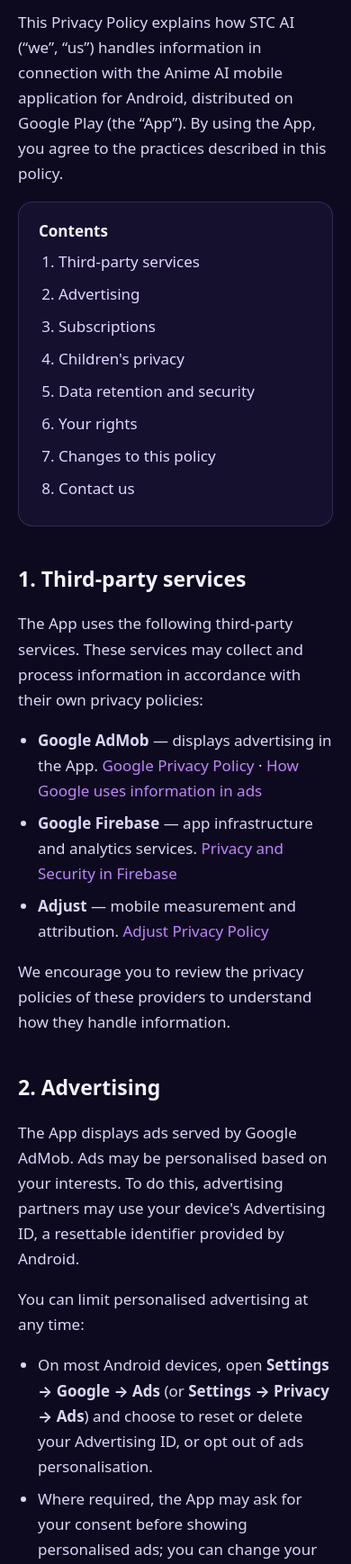
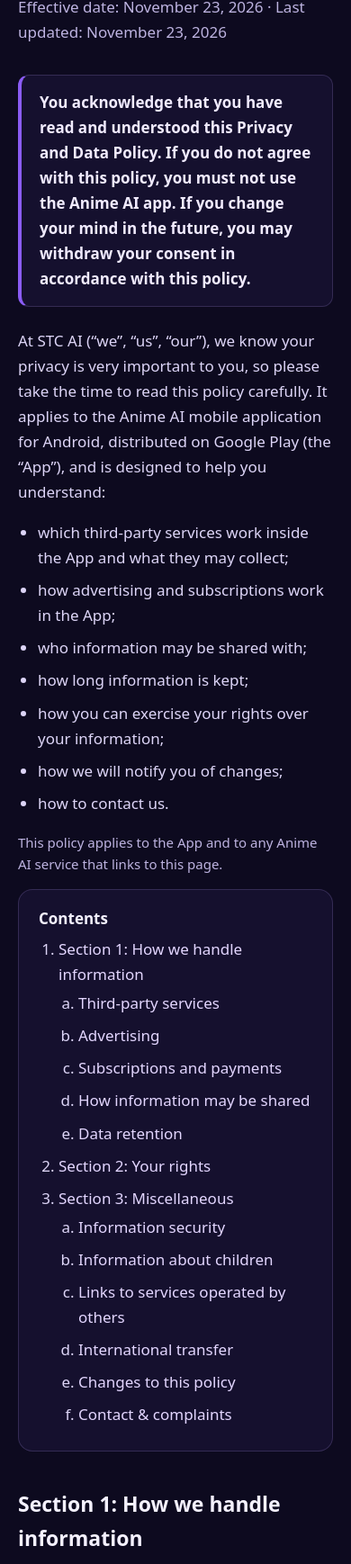
Before and after one commit to storelanding/592Y-anime-web, a plain HTML site: page policies.html in a window 390 px wide. Shown: the part 262-2000 px from the top of the page at 90% size. Drawn offline with Linux system fonts and the light colour scheme.

Commit message:
CODE12OPS-1359: Web 592Y: trang giới thiệu, chính sách, điều khoản, app-ads.txt (#4)
CODE12 run ced52ad6-9c16-4d7f-a1b8-64f5c9ff3b41

Co-authored-by: CODE12 Agent <agent@code12.vn>

```diff
--- a/assets/style.css
+++ b/assets/style.css
@@ -343,6 +343,14 @@ a:focus-visible, button:focus-visible, summary:focus-visible {
 }
 .legal .toc ol { margin: 6px 0 0; padding-left: 22px; }
 .legal .toc a { color: #e3d6ff; }
+.legal .toc ol ol { margin: 4px 0 6px; list-style: lower-alpha; }
+.legal h3 { font-size: 19px; margin: 28px 0 8px; color: #f1ebff; }
+.legal .notice {
+  background: var(--bg-2); border: 1px solid var(--line); border-left: 4px solid var(--brand);
+  border-radius: 12px; padding: 16px 20px; margin: 0 0 24px;
+}
+.legal .notice p { margin: 0; color: #f1ebff; }
+.legal .note { color: var(--muted); font-size: 15px; }
 
 /* 404 */
 .notfound { min-height: 70vh; display: grid; place-items: center; text-align: center; padding: 64px 0; }
--- a/policies.html
+++ b/policies.html
@@ -3,14 +3,14 @@
 <head>
   <meta charset="utf-8">
   <meta name="viewport" content="width=device-width, initial-scale=1">
-  <title>Privacy Policy — Anime AI (Android app on Google Play)</title>
-  <meta name="description" content="Privacy Policy for the Anime AI Android app by STC AI: third-party services, advertising, subscriptions, children's privacy and how to contact us.">
+  <title>Privacy and Data Policy — Anime AI (Android app on Google Play)</title>
+  <meta name="description" content="Privacy and Data Policy for the Anime AI Android app by STC AI: third-party services, advertising, subscriptions, data sharing and retention, your rights, children's privacy and contact.">
   <meta name="theme-color" content="#0d0a1f">
   <link rel="icon" type="image/png" href="assets/img/app-icon.png">
   <link rel="apple-touch-icon" href="assets/img/app-icon.png">
   <meta property="og:type" content="website">
-  <meta property="og:title" content="Privacy Policy — Anime AI">
-  <meta property="og:description" content="How the Anime AI Android app handles your information.">
+  <meta property="og:title" content="Privacy and Data Policy — Anime AI">
+  <meta property="og:description" content="How the Anime AI Android app handles your information and how you can exercise your rights.">
   <meta property="og:image" content="assets/img/app-icon.png">
   <link rel="stylesheet" href="assets/style.css">
 </head>
@@ -33,27 +33,55 @@
   <main id="main" class="legal">
     <div class="container">
       <span class="eyebrow">Legal</span>
-      <h1>Privacy Policy</h1>
-      <p class="meta">Effective date: November 23, 2026</p>
+      <h1>Privacy and Data Policy</h1>
+      <p class="meta">Effective date: November 23, 2026 &middot; Last updated: November 23, 2026</p>
 
-      <p>This Privacy Policy explains how STC AI (&ldquo;we&rdquo;, &ldquo;us&rdquo;) handles information in connection with the Anime AI mobile application for Android, distributed on Google Play (the &ldquo;App&rdquo;). By using the App, you agree to the practices described in this policy.</p>
+      <div class="notice">
+        <p><strong>You acknowledge that you have read and understood this Privacy and Data Policy. If you do not agree with this policy, you must not use the Anime AI app. If you change your mind in the future, you may withdraw your consent in accordance with this policy.</strong></p>
+      </div>
+
+      <p>At STC AI (&ldquo;we&rdquo;, &ldquo;us&rdquo;, &ldquo;our&rdquo;), we know your privacy is very important to you, so please take the time to read this policy carefully. It applies to the Anime AI mobile application for Android, distributed on Google Play (the &ldquo;App&rdquo;), and is designed to help you understand:</p>
+      <ul>
+        <li>which third-party services work inside the App and what they may collect;</li>
+        <li>how advertising and subscriptions work in the App;</li>
+        <li>who information may be shared with;</li>
+        <li>how long information is kept;</li>
+        <li>how you can exercise your rights over your information;</li>
+        <li>how we will notify you of changes;</li>
+        <li>how to contact us.</li>
+      </ul>
+      <p class="note">This policy applies to the App and to any Anime AI service that links to this page.</p>
 
       <nav class="toc" aria-label="Contents">
         <strong>Contents</strong>
         <ol>
-          <li><a href="#third-parties">Third-party services</a></li>
-          <li><a href="#advertising">Advertising</a></li>
-          <li><a href="#subscriptions">Subscriptions</a></li>
-          <li><a href="#children">Children's privacy</a></li>
-          <li><a href="#security">Data retention and security</a></li>
-          <li><a href="#rights">Your rights</a></li>
-          <li><a href="#changes">Changes to this policy</a></li>
-          <li><a href="#contact">Contact us</a></li>
+          <li><a href="#section-1">Section 1: How we handle information</a>
+            <ol>
+              <li><a href="#third-parties">Third-party services</a></li>
+              <li><a href="#advertising">Advertising</a></li>
+              <li><a href="#subscriptions">Subscriptions and payments</a></li>
+              <li><a href="#sharing">How information may be shared</a></li>
+              <li><a href="#retention">Data retention</a></li>
+            </ol>
+          </li>
+          <li><a href="#section-2">Section 2: Your rights</a></li>
+          <li><a href="#section-3">Section 3: Miscellaneous</a>
+            <ol>
+              <li><a href="#security">Information security</a></li>
+              <li><a href="#children">Information about children</a></li>
+              <li><a href="#links">Links to services operated by others</a></li>
+              <li><a href="#transfer">International transfer</a></li>
+              <li><a href="#changes">Changes to this policy</a></li>
+              <li><a href="#contact">Contact &amp; complaints</a></li>
+            </ol>
+          </li>
         </ol>
       </nav>
 
-      <h2 id="third-parties">1. Third-party services</h2>
-      <p>The App uses the following third-party services. These services may collect and process information in accordance with their own privacy policies:</p>
+      <h2 id="section-1">Section 1: How we handle information</h2>
+
+      <h3 id="third-parties">1. Third-party services</h3>
+      <p>The App uses the following third-party services. These services may automatically collect and process information such as device information and identifiers (for example the Advertising ID) in accordance with their own privacy policies:</p>
       <ul>
         <li><strong>Google AdMob</strong> — displays advertising in the App. <a href="https://policies.google.com/privacy" rel="noopener" target="_blank">Google Privacy Policy</a> &middot; <a href="https://policies.google.com/technologies/ads" rel="noopener" target="_blank">How Google uses information in ads</a></li>
         <li><strong>Google Firebase</strong> — app infrastructure and analytics services. <a href="https://firebase.google.com/support/privacy" rel="noopener" target="_blank">Privacy and Security in Firebase</a></li>
@@ -61,7 +89,7 @@
       </ul>
       <p>We encourage you to review the privacy policies of these providers to understand how they handle information.</p>
 
-      <h2 id="advertising">2. Advertising</h2>
+      <h3 id="advertising">2. Advertising</h3>
       <p>The App displays ads served by Google AdMob. Ads may be personalised based on your interests. To do this, advertising partners may use your device's Advertising ID, a resettable identifier provided by Android.</p>
       <p>You can limit personalised advertising at any time:</p>
       <ul>
@@ -70,23 +98,55 @@
       </ul>
       <p>If you opt out, you will still see ads, but they may be less relevant to you.</p>
 
-      <h2 id="subscriptions">3. Subscriptions</h2>
+      <h3 id="subscriptions">3. Subscriptions and payments</h3>
       <p>The App offers optional paid subscriptions. All payments are processed by Google Play; we do not receive or store your full payment card details. Subscriptions renew automatically unless cancelled. You can manage or cancel a subscription at any time in the Google Play Store app under <strong>Profile &rarr; Payments &amp; subscriptions &rarr; Subscriptions</strong>. Uninstalling the App does not cancel a subscription.</p>
 
-      <h2 id="children">4. Children's privacy</h2>
-      <p>The App is not directed to children under the age of 13, and we do not knowingly collect personal information from children under 13. If you believe a child under 13 has provided personal information through the App, please contact us and we will take steps to delete it.</p>
+      <h3 id="sharing">4. How information may be shared</h3>
+      <p>We do not sell your personal information. Information may be shared only with:</p>
+      <ul>
+        <li><strong>service providers working for us</strong>, such as the third-party services listed above, which process information to provide advertising, analytics, attribution and app infrastructure;</li>
+        <li><strong>law enforcement agencies, public authorities or other judicial bodies</strong>, where we are required to do so by law or in response to a lawful request, or to combat fraud and illegal activity;</li>
+        <li><strong>a third party that acquires all or substantially all of our business</strong>, in the event of a sale, merger or acquisition, in which case this policy will continue to apply to your information.</li>
+      </ul>
 
-      <h2 id="security">5. Data retention and security</h2>
-      <p>We keep information only for as long as needed to provide the App and for the purposes described in this policy. We use reasonable technical and organisational measures to protect information. However, no method of transmission over the internet or electronic storage is completely secure, and we cannot guarantee absolute security.</p>
+      <h3 id="retention">5. Data retention</h3>
+      <p>We keep information only for as long as needed to provide the App and for the purposes described in this policy, unless a longer retention period is required by applicable law. Information processed by the third-party services listed above is retained according to their own policies. When information is no longer needed, we take measures to delete it or make it irrecoverable.</p>
 
-      <h2 id="rights">6. Your rights</h2>
-      <p>You may request access to, correction of, or deletion of information related to your use of the App by emailing us at <a href="mailto:ismailamahama2020@gmail.com">ismailamahama2020@gmail.com</a>. We will respond to your request within a reasonable time. For information processed by the third-party services listed above, you may also contact those providers directly.</p>
+      <h2 id="section-2">Section 2: Your rights</h2>
+      <p>You have certain rights in relation to information about you. To exercise any of them, please email us at <a href="mailto:ismailamahama2020@gmail.com">ismailamahama2020@gmail.com</a>. We will respond to your request without undue delay.</p>
+      <h3>1. Access</h3>
+      <p>You have the right to ask what information we hold about you, how we use it and who we share it with.</p>
+      <h3>2. Correction</h3>
+      <p>You have the right to ask us to correct any information about you that is inaccurate.</p>
+      <h3>3. Erasure</h3>
+      <p>You have the right to ask us to delete information related to your use of the App.</p>
+      <h3>4. Restriction and objection</h3>
+      <p>You have the right, in certain circumstances, to ask us to restrict or stop processing information about you.</p>
+      <h3>5. Portability</h3>
+      <p>You have the right to request a copy of certain information about you in a structured, commonly used and machine-readable format.</p>
+      <h3>6. Withdrawing consent</h3>
+      <p>Where we rely on your consent (for example for personalised ads), you can withdraw it at any time through the App or your device settings, or by contacting us.</p>
+      <p>For information processed by the third-party services listed in Section 1, you may also contact those providers directly.</p>
 
-      <h2 id="changes">7. Changes to this policy</h2>
-      <p>We may update this Privacy Policy from time to time. When we do, we will post the updated version on this page and change the effective date above. Continued use of the App after changes take effect means you accept the updated policy.</p>
+      <h2 id="section-3">Section 3: Miscellaneous</h2>
 
-      <h2 id="contact">8. Contact us</h2>
-      <p>If you have any questions about this Privacy Policy, please contact:</p>
+      <h3 id="security">1. Information security</h3>
+      <p>We use reasonable administrative, technical and organisational measures designed to protect information from loss, misuse, unauthorised access, disclosure, alteration and destruction. However, no method of transmission over the internet or electronic storage is completely secure, and we cannot guarantee absolute security.</p>
+
+      <h3 id="children">2. Information about children</h3>
+      <p>The App is not directed to children under the age of 13, and we do not knowingly collect personal information from children under 13. If you believe a child under 13 has provided personal information through the App, please contact us at <a href="mailto:ismailamahama2020@gmail.com">ismailamahama2020@gmail.com</a> and we will delete it as quickly as possible.</p>
+
+      <h3 id="links">3. Links to services operated by others</h3>
+      <p>The App may contain links to, or ads for, other sites, applications and services. Because we do not operate them, we are not responsible for their privacy practices. We recommend reviewing the privacy policies of those services.</p>
+
+      <h3 id="transfer">4. International transfer</h3>
+      <p>The third-party services we use may process information in countries other than the one you live in. Where this happens, we rely on those providers to apply appropriate safeguards for the transfer and protection of your information.</p>
+
+      <h3 id="changes">5. Changes to this policy</h3>
+      <p>We may update this Privacy and Data Policy from time to time. When we do, we will post the updated version on this page and revise the &ldquo;Last updated&rdquo; date above. Continued use of the App after changes take effect means you accept the updated policy.</p>
+
+      <h3 id="contact">6. Contact &amp; complaints</h3>
+      <p>If you have any questions about this policy, or wish to make a complaint about how we handle your information, please contact us first and we will deal with your request as soon as possible. This does not affect your right to contact the data protection authority in the country where you live or work.</p>
       <p><strong>STC AI</strong><br>Email: <a href="mailto:ismailamahama2020@gmail.com">ismailamahama2020@gmail.com</a></p>
     </div>
   </main>
```
